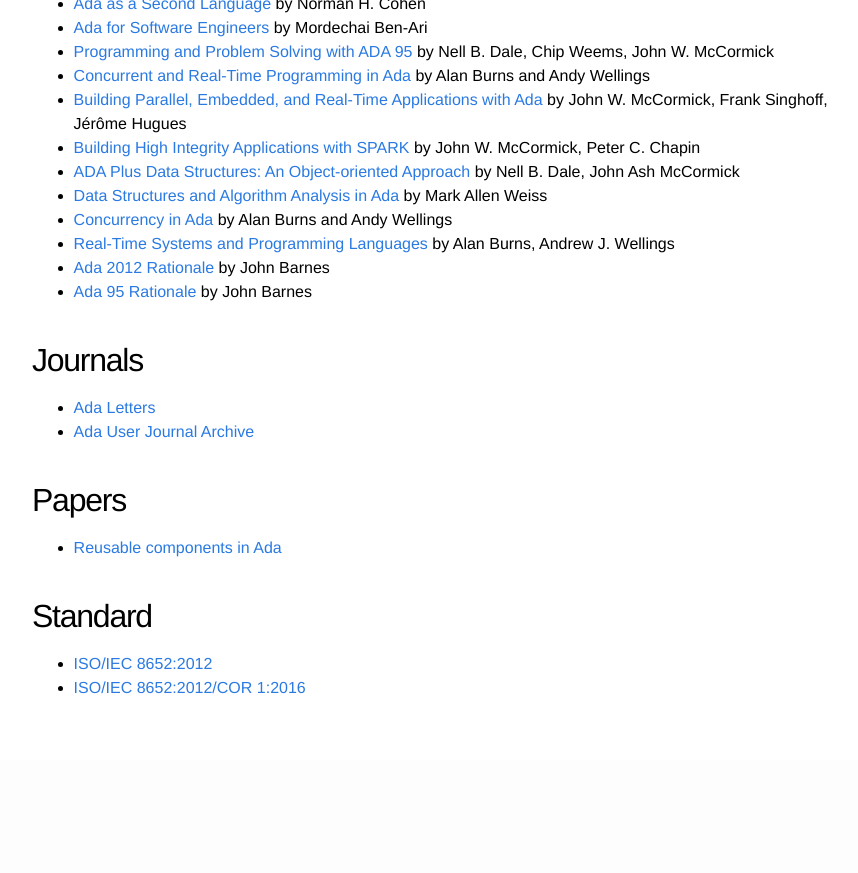
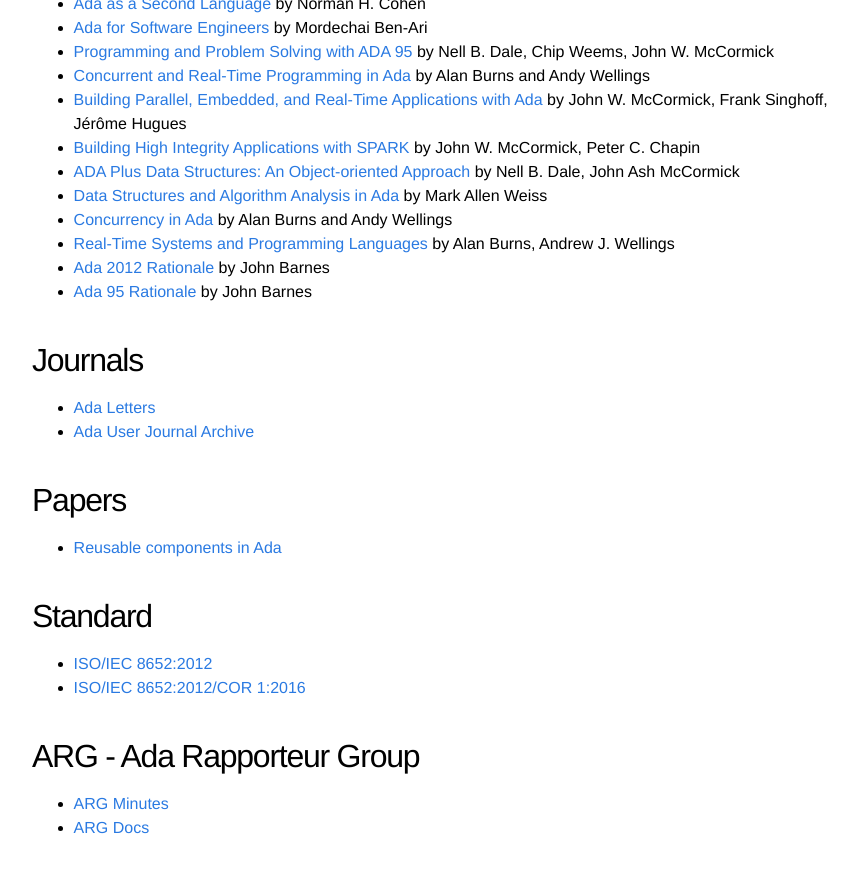
Before and after one commit to quornings/quornings.github.io, a Jekyll site: the page built from ada/books.md, in a window 1280 px wide and 900 px high, scrolled down 908 px. Shown: the top 873 px of the window, without its empty margins (208-1066 px from the left). Built offline with Jekyll 4.4.1, drawn with Linux system fonts in a browser that asks for light colours; before the commit the page ends 1668 px from its top, so only the background shows below that.

Commit message:
Add ARG ISO WG9 for Ada

```diff
--- a/ada/books.md
+++ b/ada/books.md
@@ -62,3 +62,8 @@ by Alan Burns, Andrew J. Wellings
 
 - [ISO/IEC 8652:2012](https://www.iso.org/standard/61507.html)
 - [ISO/IEC 8652:2012/COR 1:2016](https://www.iso.org/standard/69798.html)
+
+## ARG - Ada Rapporteur Group
+
+- [ARG Minutes](http://www.ada-auth.org/arg-minutes.html)
+- [ARG Docs](https://sites.google.com/view/ada-rapporteur-group/home)
```
